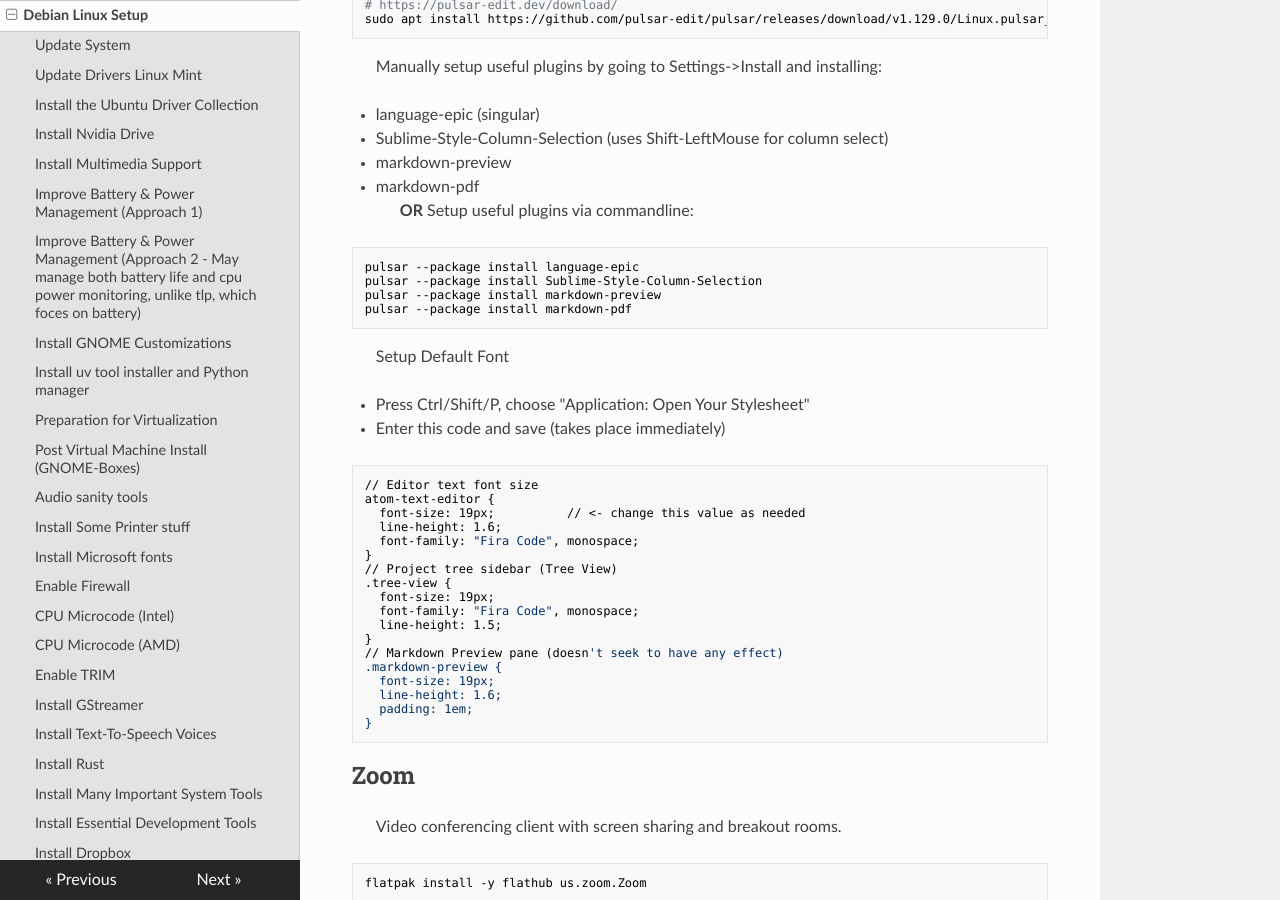
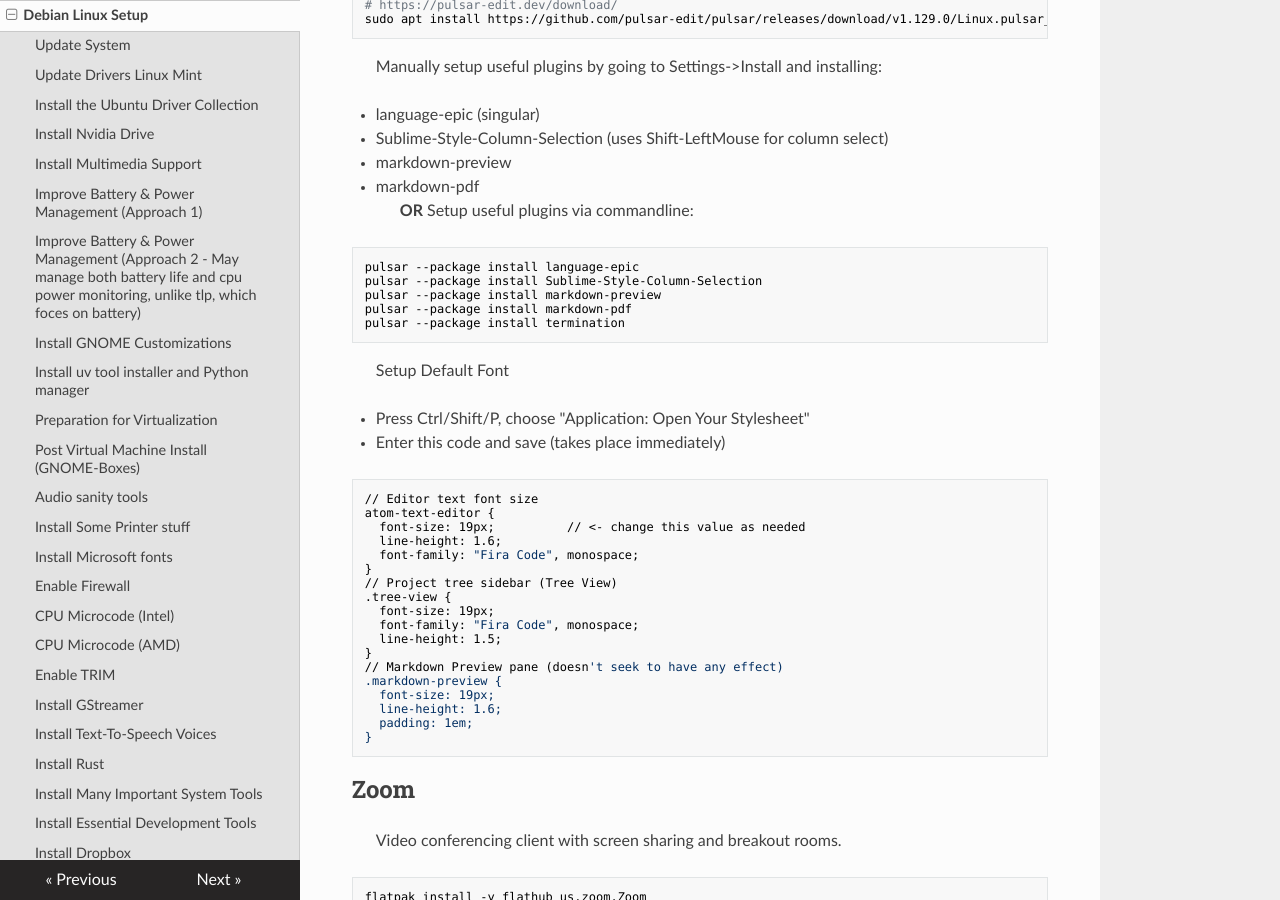
Before and after one commit to travisseymour/useful_stuff, an MkDocs documentation site: the page built from docs/debian_setup.md, in a window 1280 px wide and 900 px high, scrolled down 18501 px. Built offline with MkDocs 1.6.1, drawn with Linux system fonts in a browser that asks for light colours; nearby versions of some CDN libraries.

Commit message:
added termination plugin for terminal access

````diff
--- a/docs/debian_setup.md
+++ b/docs/debian_setup.md
@@ -900,6 +900,7 @@
 pulsar --package install Sublime-Style-Column-Selection
 pulsar --package install markdown-preview
 pulsar --package install markdown-pdf
+pulsar --package install termination
 ```
 
 > Setup Default Font
````
Also changed, not shown: 1 other file.
